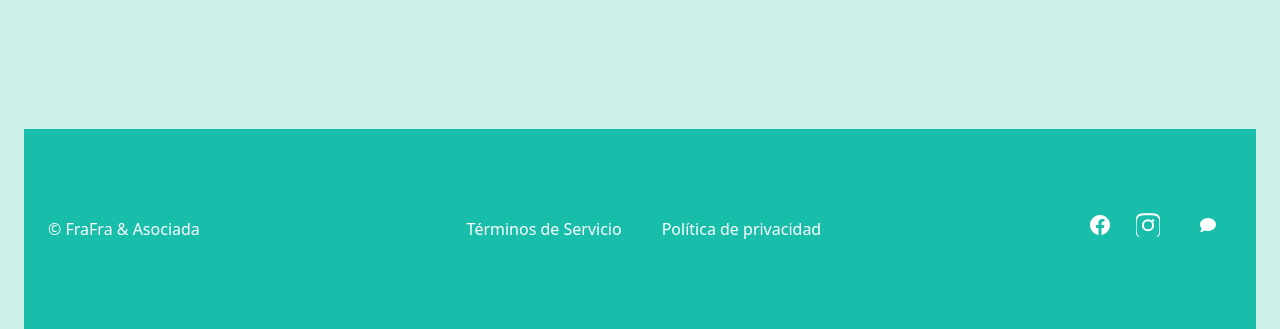
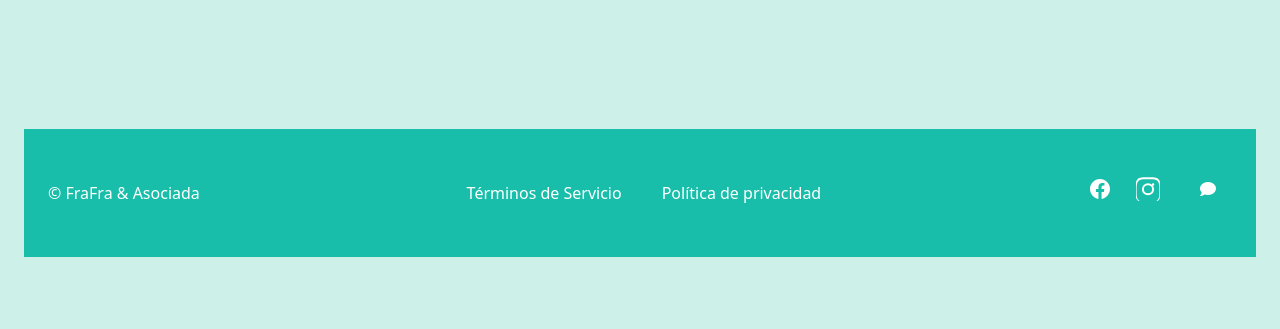
Before and after one commit to Rayel26/Capstone---Grupo-1, a Flask app: page /contact in a window 1280 px wide. Shown: the part 735-1064 px from the top of the page. After the commit the page ends 992 px from the top, so only its background shows below. Run offline with Flask 2, Linux system fonts and the light colour scheme; some libraries are stand-ins or nearby versions.

Commit message:
segatakai

```diff
--- a/Fase 2/GatiVet/templates/base_producto.html
+++ b/Fase 2/GatiVet/templates/base_producto.html
@@ -228,12 +228,11 @@
 
 <!-- Footer -->
 <footer class="footer" style="background-color: #18beaa;">
-  <div class="mx-auto max-w-7xl py-8 px-4 sm:px-6 md:flex md:items-center md:justify-between">
+  <div class="mx-auto max-w-7xl py-8 px-4 sm:px-6 md:flex md:items-center md:justify-between h-full max-h-32">
       <nav class="-mx-5 -my-2 flex flex-wrap justify-center order-2" aria-label="Footer">
           <div class="px-5">
               <a href="#" class="text-base text-white hover:text-gray-200">Términos de Servicio</a>
           </div>
-
           <div class="px-5">
               <a href="https://web.facebook.com/" class="text-base text-white hover:text-gray-200">Política de privacidad</a>
           </div>
```
